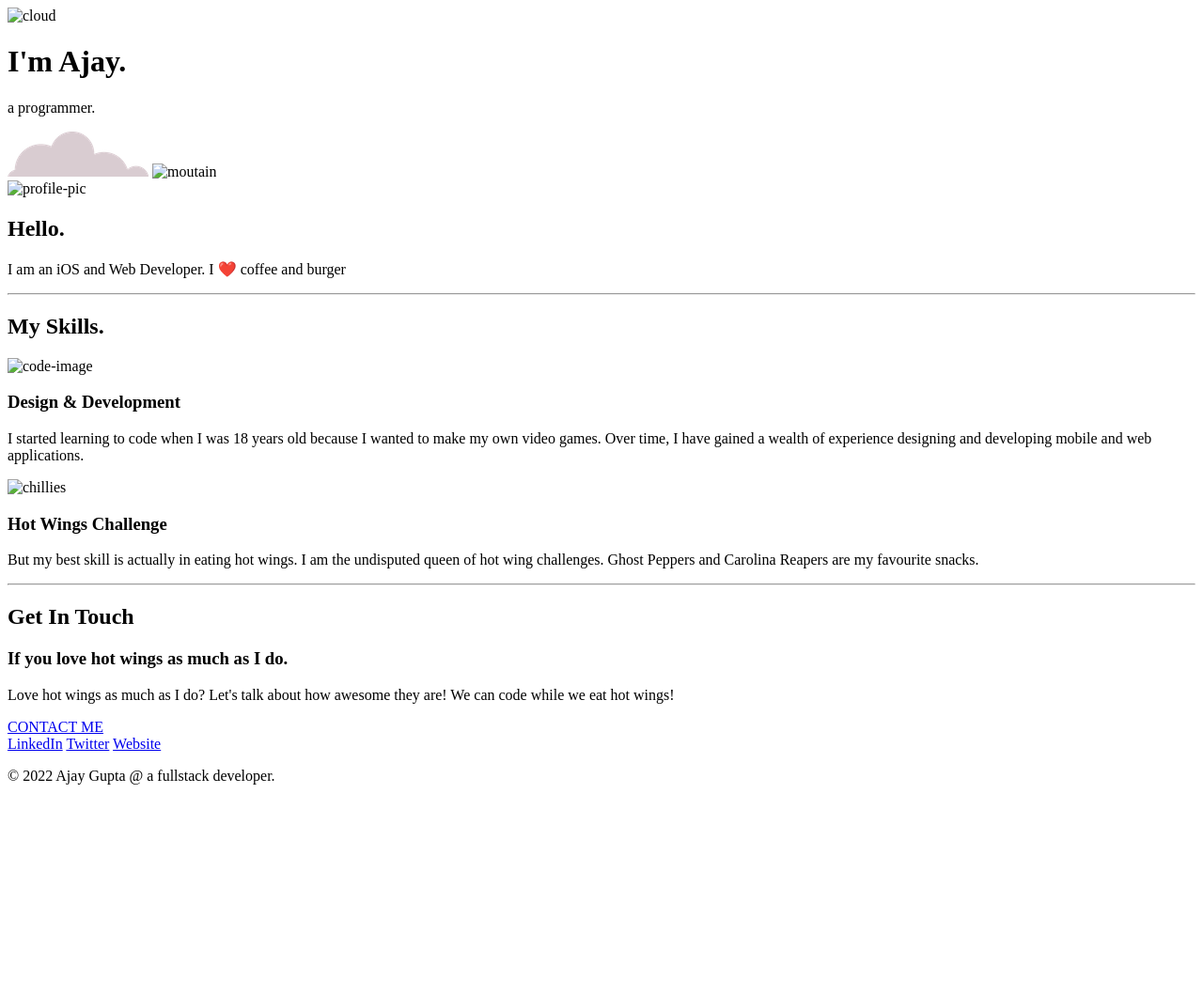
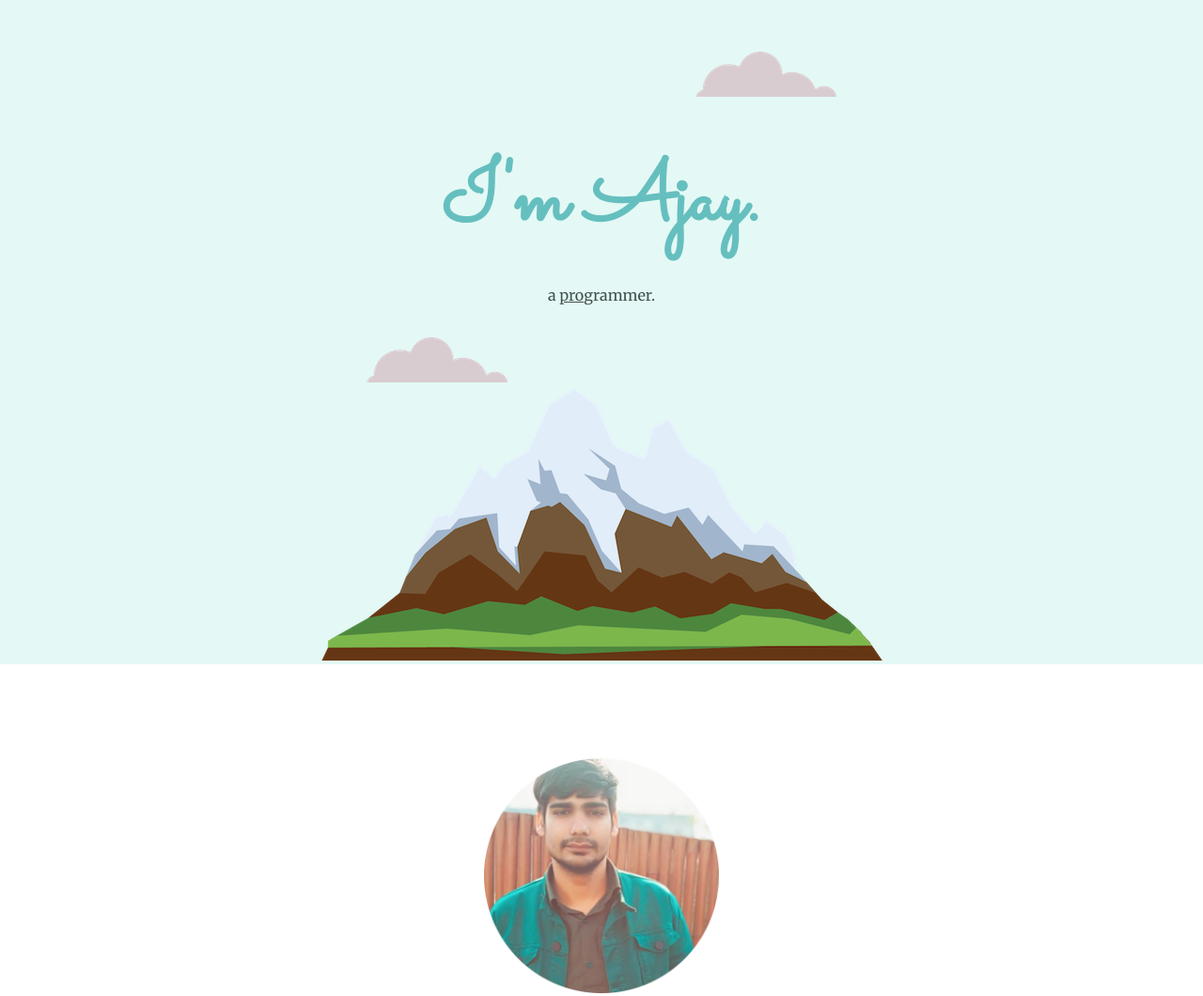
Before and after one commit to ajaygupta001/Personal-website-created, a plain HTML site: page index.html in a window 1280 px wide. Shown: the top 1060 px of the page at 94% size. Before the commit the page ends 851 px from the top, so only its background shows below. Drawn offline with Linux system fonts and the light colour scheme.

Commit message:
Update index.html

```diff
--- a/index.html
+++ b/index.html
@@ -4,25 +4,25 @@
 <head>
   <meta charset="utf-8">
   <title>Ajay Gupta</title>
-  <link rel="stylesheet" href="My site\css MS\style.css">
+  <link rel="stylesheet" href="css MS\style.css">
   <link href="https://fonts.googleapis.com/css?family=Merriweather|Montserrat|Sacramento" rel="stylesheet">
-  <link rel="icon" href="C:\Net\My site\favicon.ico">
+  <link rel="icon" href="favicon.ico">
 
 </head>
 
 <body>
   <div class="top-container">
-    <img class="top-cloud" src="My site\images\cloud.png" alt="cloud">
+    <img class="top-cloud" src="images\cloud.png" alt="cloud">
     <h1>I'm Ajay.</h1>
     <p>a <span class="pro">pro</span>grammer.</p>
     <img class="bottom-cloud" src="images\cloud.png" alt="cloud">
-    <img src="My site\images\mountain.png" alt="moutain">
+    <img src="images\mountain.png" alt="moutain">
   </div>
 
 
   <div class="middle-container">
     <div class="profile">
-      <img class="profilee" src="My site\images\profile_picture.png" alt="profile-pic">
+      <img class="profilee" src="images\profile_picture.png" alt="profile-pic">
       <h2>Hello.</h2>
       <p>I am an iOS and Web Developer. I ❤️ coffee and burger</p>
     </div>
@@ -30,13 +30,13 @@
     <div class="skills">
       <h2>My Skills.</h2>
       <div class="skill-row">
-        <img class="code-img" src="My site\images\code.gif" alt="code-image">
+        <img class="code-img" src="images\code.gif" alt="code-image">
         <h3>Design & Development</h3>
         <p>I started learning to code when I was 18 years old because I wanted to make my own video games. Over time, I have gained a wealth of experience designing and developing mobile and web applications.</p>
       </div>
 
       <div class="skill-row">
-        <img class="chilli-img"src="My site\images\chillies.png" alt="chillies">
+        <img class="chilli-img"src="images\chillies.png" alt="chillies">
         <h3>Hot Wings Challenge</h3>
         <p>But my best skill is actually in eating hot wings. I am the undisputed queen of hot wing challenges. Ghost Peppers and Carolina Reapers are my favourite snacks.</p>
       </div>
```
